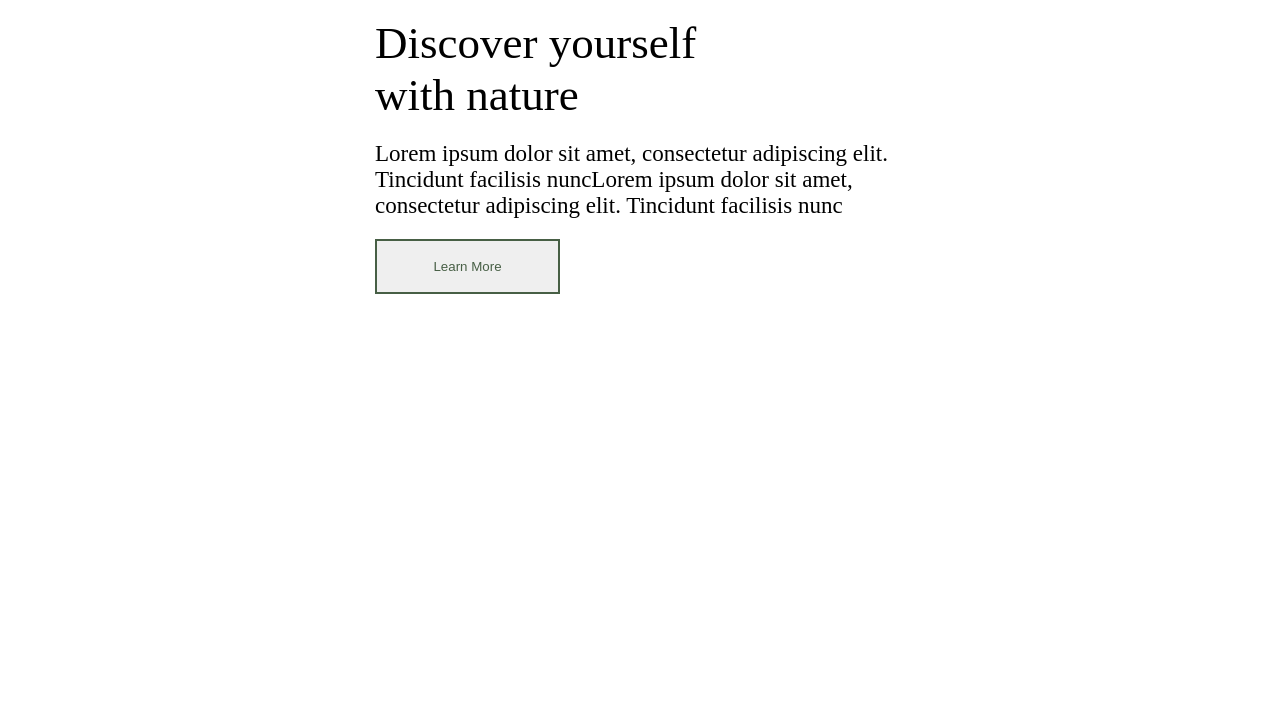
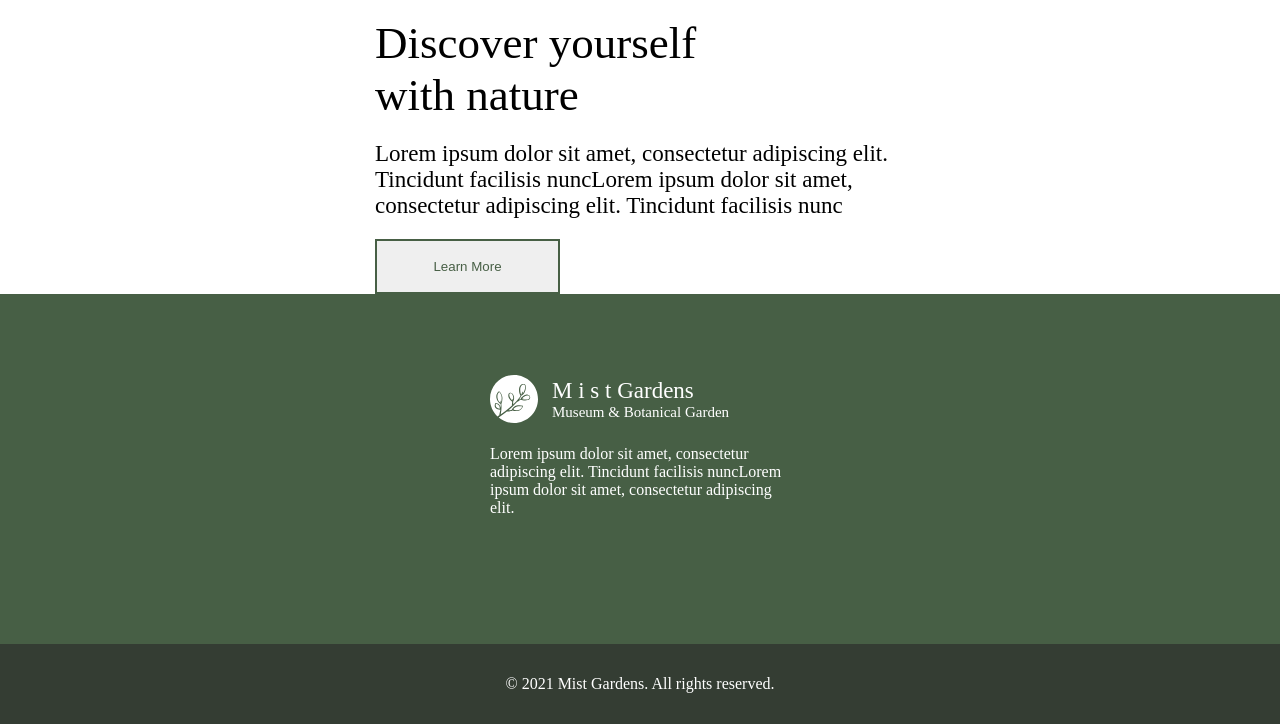
Before and after one commit to S1SAUR/responsiv, a plain HTML site: page index.html in a window 1280 px wide. Shown: the part 388-1112 px from the top of the page. Before the commit the page ends 800 px from the top, so only its background shows below. Drawn offline with Linux system fonts and the light colour scheme.

Commit message:
feat:footer 1/2

```diff
--- a/index.css
+++ b/index.css
@@ -144,6 +144,44 @@
 .main__buttoncont2{
     display: flex;
 }
+.footer{
+    display: flex;
+    flex-direction: column;
+    max-width: 1440;
+    width: 100%;
+    background-color: #475F45;
+    min-height: 430px;
+    color: #ffffff;
+    align-items: center;
+}
+.footer__copyraite{
+    max-width: 1440px;
+    height: 80px;
+    display: flex;
+    justify-content: center;
+    align-items: center;
+    background: var(--Header-text, #343D33);
+    color: #ffffff;
+    width: 100%;
+}
+.footer__logo{
+    width: 48px;
+    height: 48px;
+}
+.footer__txtcont{
+    display: flex;
+    flex: 1;
+    max-width: 1200px;
+    justify-content: space-around;
+    align-items: center;
+}
+.footer__logocont{
+    display: flex;
+    flex-direction: column;
+    gap: 16px;
+    max-width: 300px;
+    min-height: 200px;
+}
 @media screen  and (max-width: 1028px){
     .main__allwrep{
         justify-content: center;
--- a/index.html
+++ b/index.html
@@ -70,6 +70,30 @@
                 </div>
             </div>
         </main>
+        <footer>
+            <div class="footer">
+                <div class="footer__txtcont">
+                    <div class="footer__logocont">
+                        <div class="nav__content1">
+                            <div class="footer__logo">
+                                <img src="img/Subtract2.svg" alt="nav-logo" class="nav__content1--img2">
+                            </div>
+                            <div class="nav__content1--txt">
+                                <div class="font-23">M i s t Gardens</div>
+                                <div class="font-15">Museum & Botanical Garden</div>
+                            </div>
+                        </div>
+                        <div>
+                            Lorem ipsum dolor sit amet, consectetur
+                            adipiscing elit. Tincidunt facilisis
+                            nuncLorem ipsum dolor sit amet,
+                            consectetur adipiscing elit.
+                        </div>
+                    </div>
+                </div>
+                <div class="footer__copyraite">© 2021 Mist Gardens. All rights reserved.</div>
+            </div>
+        </footer>
     </div>
 </body>
 </html>
```
Also changed, not shown: img/Subtract2.svg (added).
